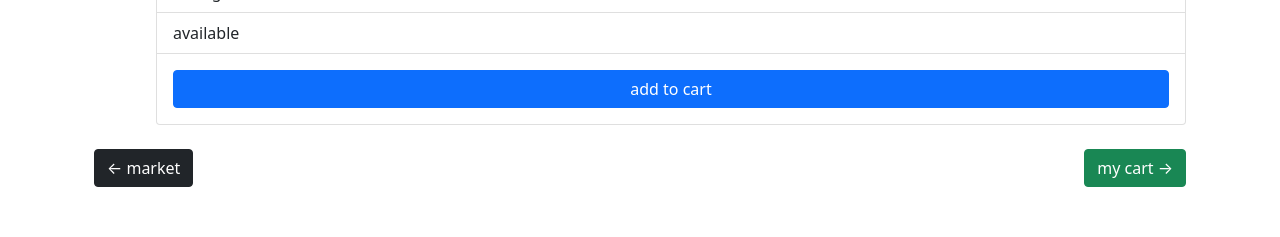
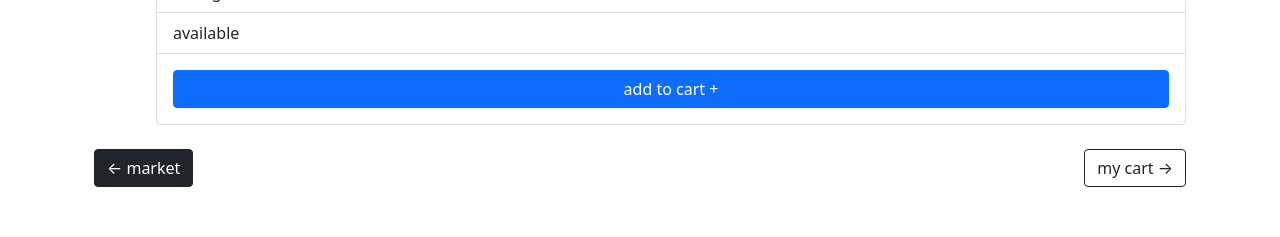
Before and after one commit to whitgroves/qqueue, a React (Create React App) app: page /product/1 in a window 1280 px wide. Shown: the part 220-457 px from the top of the page. Built offline with nearby package versions, Linux system fonts and the light colour scheme; no server answers.

Commit message:
fixed empty cart update bug

```diff
--- a/src/App.js
+++ b/src/App.js
@@ -38,6 +38,8 @@ function App() {
   useEffect(() => {
     if (Object.keys(cart).length > 0) {
       setItemsInCart(Object.values(cart).reduce((a, b) => a + b));
+    } else {
+      setItemsInCart(0);
     }
   }, [cart]);
 
@@ -81,8 +83,8 @@ function App() {
 
   const emptyCartHandler = () => {
     const emptyCart = (cartCopy) => {
-      for (var item in cartCopy) {
-        delete cartCopy[item];
+      for (var key in cartCopy) {
+        delete cartCopy[key];
       }
     }
     updateCart(emptyCart);
--- a/src/components/Market.js
+++ b/src/components/Market.js
@@ -27,9 +27,9 @@ export default function Market(props) {
                     <Card.Title>{product.name}</Card.Title>
                     <Card.Subtitle>{product.price}</Card.Subtitle>
                     <Card.Text>{product.tagline}</Card.Text>
-                    <Button href={'/product/'+product.id}>view →</Button>{' '}
-                    <Button variant="outline-success" onClick={() => props.addToCart(product.id)}>
-                      +1
+                    <Button variant="outline-dark" size="sm" href={'/product/'+product.id}>view →</Button>{' '}
+                    <Button variant="outline-primary" size="sm" onClick={() => props.addToCart(product.id)}>
+                      add to cart +
                     </Button>
                 </Card.Body>
               </Card>
--- a/src/components/Product.js
+++ b/src/components/Product.js
@@ -54,7 +54,7 @@ export default function Product(props) {
 
             <Card.Body className="d-grid">
               <Button onClick={() => props.addToCart(product.id)}>
-                add to cart
+                add to cart +
               </Button>
             </Card.Body>
 
@@ -69,7 +69,7 @@ export default function Product(props) {
         </Col>
         <Col></Col>
         <Col md="auto">
-          <Button href="/cart" variant="success">my cart →</Button>
+          <Button href="/cart" variant="outline-dark">my cart →</Button>
         </Col>
       </Row>
 
```
